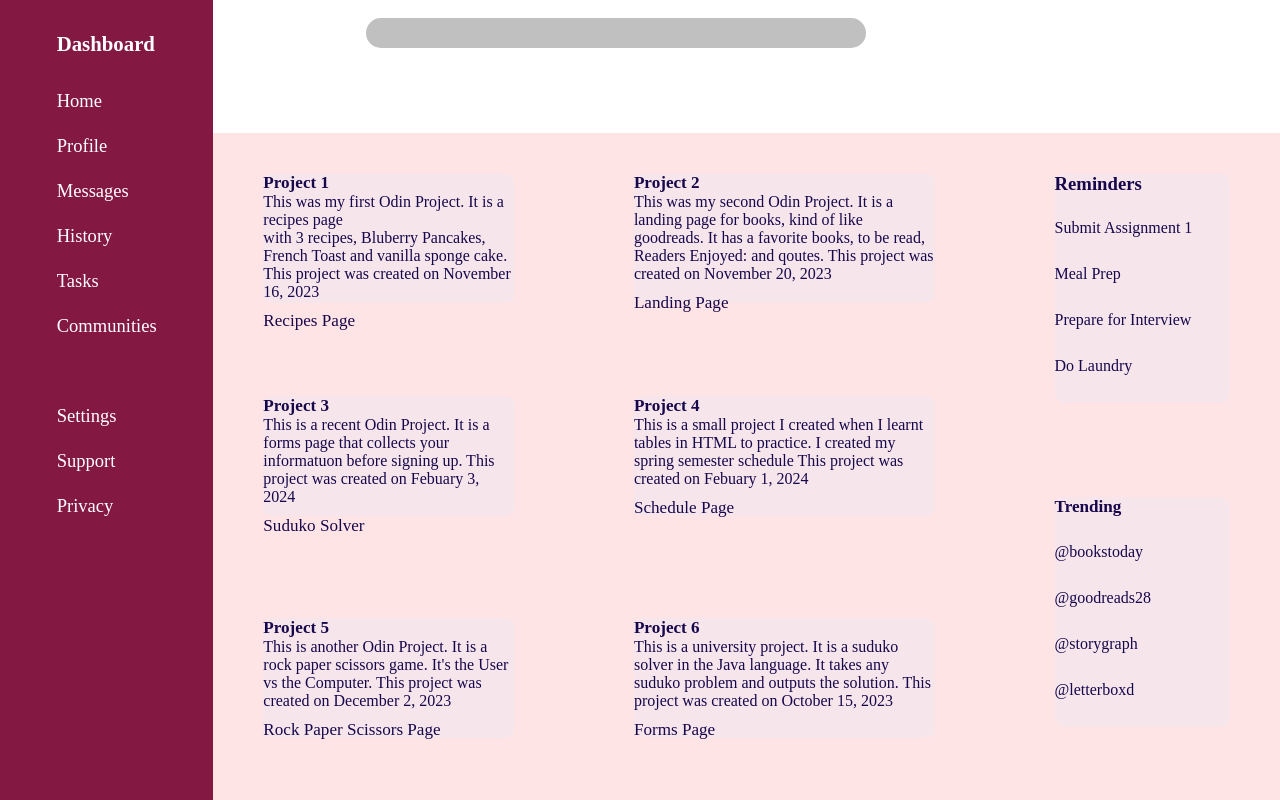
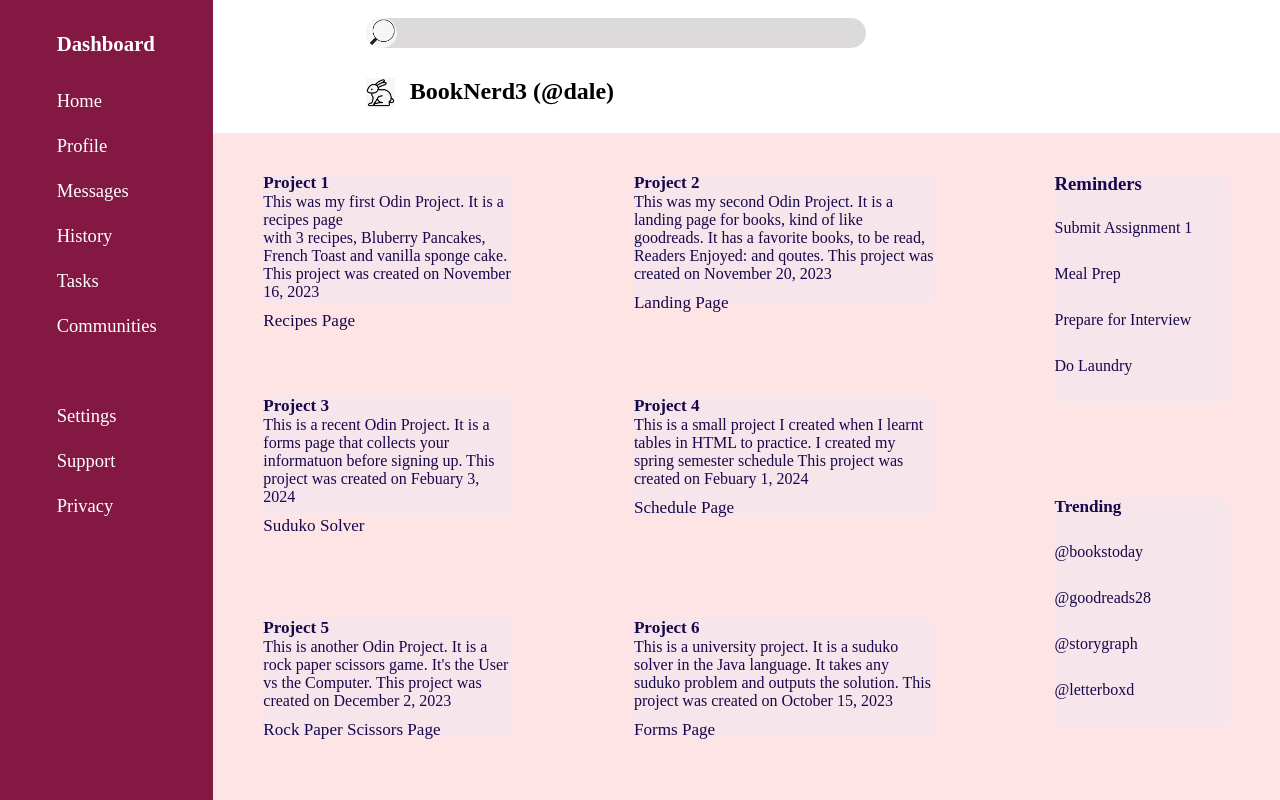
Before and after one commit to alliyaa/admindashboard, a plain HTML site: page index.html in a window 1280 px wide. Drawn offline with Linux system fonts and the light colour scheme.

Commit message:
created user icon and name

```diff
--- a/index.html
+++ b/index.html
@@ -10,7 +10,11 @@
 <div class="wrapper">
 <header>
   <div class="search">
-
+    <img src="/mg.jpeg" alt="ho">
+  </div>
+  <div class="user">
+    <img src="/usericon.png" alt="">
+  <h2>  BookNerd3 (@dale)</h2>
   </div>
 </header>
 <main>
--- a/styles.css
+++ b/styles.css
@@ -33,12 +33,26 @@ grid-template-areas: " . search search notifs"
 .search{
 
     grid-area: search;
-    background-color: rgb(193, 192, 192);
+    background-color: rgb(220, 218, 218);
     margin-top:1.1rem;
     border-radius: 1rem;
     max-width:500px;
     max-height: 30px;
 
+
+}
+
+.search > img{
+border-radius: 30px;
+}
+
+.user
+{   display: flex;
+     margin-top: 0.7rem;
+    grid-area: user;
+    max-width:500px;
+    max-height: 30px;
+    gap: 15px;
 }
 
 
```
Also changed, not shown: mg.jpeg (added), usericon.png (added).
